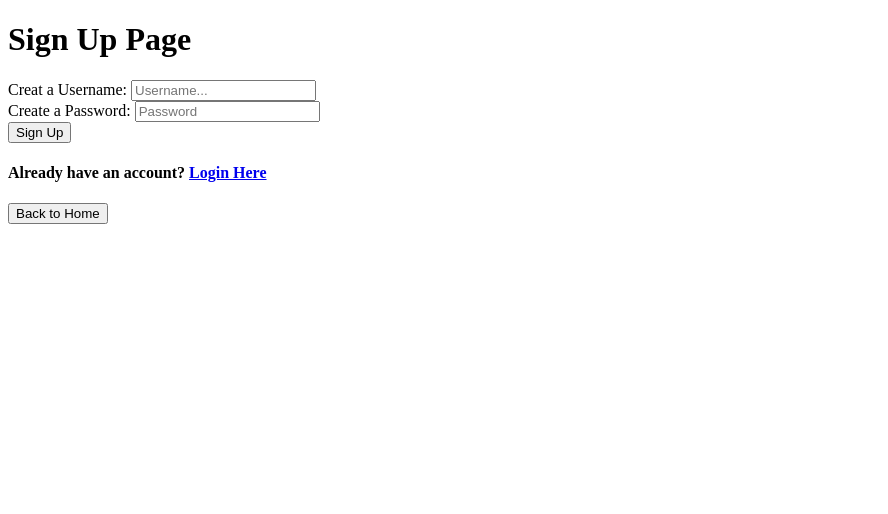
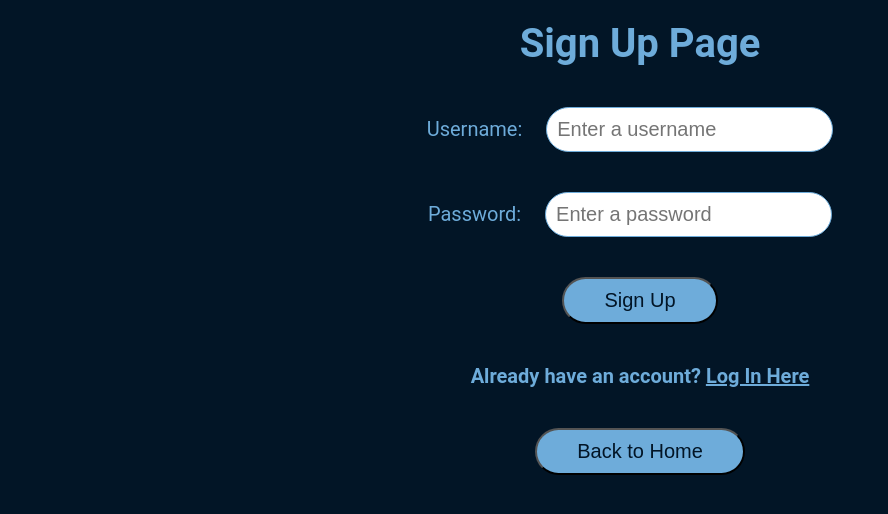
Before and after one commit to Bhavin-C0des/Smart-Budget-Tracker, a Flask app: page /signup in a window 1280 px wide. Shown: the top 514 px of the page, without its empty margins (0-888 px from the left). Run offline with Flask 3, Linux system fonts and the light colour scheme.

Commit message:
UI improvements
Added some CSS styling and improved visuals. This may not be the final one, it's just easier to navigate and looks more aesthetically appealing than no styling at all.

```diff
--- a/static/css/styles.css
+++ b/static/css/styles.css
@@ -0,0 +1,82 @@
+body{
+    background-color: #021526;
+    text-align: center;
+    font-family: 'Roboto';
+}
+
+h1{
+    color: #6EACDA;
+    font: 'Roboto';
+    font-size: 40px;
+    text-align: center;
+    margin: 20px;
+}
+
+h2{
+    color: #E2E2B6;
+    font: 'Roboto';
+    font-size: 30px;
+    text-align: center;
+    margin: 50px;
+}
+
+h3{
+    color: #6EACDA;
+    font: 'Roboto';
+    font-size: 30px;
+    text-align: center;
+    margin: 20px;
+}
+
+h4{
+    color: #6EACDA;
+    font: 'Roboto';
+    font-size: 20px;
+    text-align: center;
+    margin: 20px;
+}
+
+.btn{
+    background-color: #6EACDA;
+    color: #021526;
+    text-decoration: none;
+    font-size: 20px;
+    margin: 20px;
+    padding: 10px 40px;
+    border-radius: 40px;
+    cursor: pointer;
+}
+
+.textbox{
+    margin: 20px;
+    padding: 10px;
+    font-size: 20px;
+    border-radius: 40px;
+    border: 1px solid #6EACDA;
+}
+
+.form-label{
+    color: #6EACDA;
+    font-size: 20px;
+}
+
+a{
+    color: #6EACDA;
+    cursor: pointer;
+}
+
+h5{
+    color: #6EACDA;
+    font: 'Roboto';
+    font-size: 15px;
+    text-align: center;
+    margin: 10px;
+}
+
+.error{
+    color: red;
+    font: 'Roboto';
+    font-size: 20px;
+    text-align: center;
+    margin: 20px;
+}
--- a/templates/index.html
+++ b/templates/index.html
@@ -4,7 +4,7 @@
 
 <h1>Smart Budget Tracker</h1><br>
 <h2>Please Login or Signup To Continue</h2>
-<a href="/login">Login</a>
-<a href="/signup">Signup</a>
+<a href="/login" class="btn btn-primary">Login</a>
+<a href="/signup" class="btn btn-secondary">Signup</a>
 
 {% endblock %}
--- a/templates/signup.html
+++ b/templates/signup.html
@@ -3,15 +3,15 @@
 {% block content %}
 <h1>Sign Up Page</h1>
 <form method="POST">
-    <label for="username">Creat a Username:</label>
-    <input type="text" name="username" placeholder="Username..." required><br>
-    <label for="password">Create a Password:</label>
-    <input type="password" name="password" placeholder="Password"><br>
-    <input type="submit" value="Sign Up">
+    <label for="username" class="form-label">Username:</label>
+    <input type="text" id="username" name="username" placeholder="Enter a username" required class="textbox"><br>
+
+    <label for="password" class="form-label">Password:</label>
+    <input type="password" id="password" name="password" placeholder="Enter a password" required class="textbox"><br>
+
+    <input type="submit" value="Sign Up" class="btn btn-primary">
 </form>
-{% if error %}
-    <p>{{ error }}</p>
-{% endif %}
-<h4>Already have an account? <a href="/login">Login Here</a></h4>
-<a href="/"><button>Back to Home</button></a>
+<p class="error">{{error}}<p>
+<h4>Already have an account? <a href="{{ url_for('auth.login') }}">Log In Here</a></h4>
+<a href="{{ url_for('index') }}"><button class="btn btn-primary">Back to Home</button></a>
 {% endblock %}
```
Also changed, not shown: templates/login.html (+7 -9 lines).
